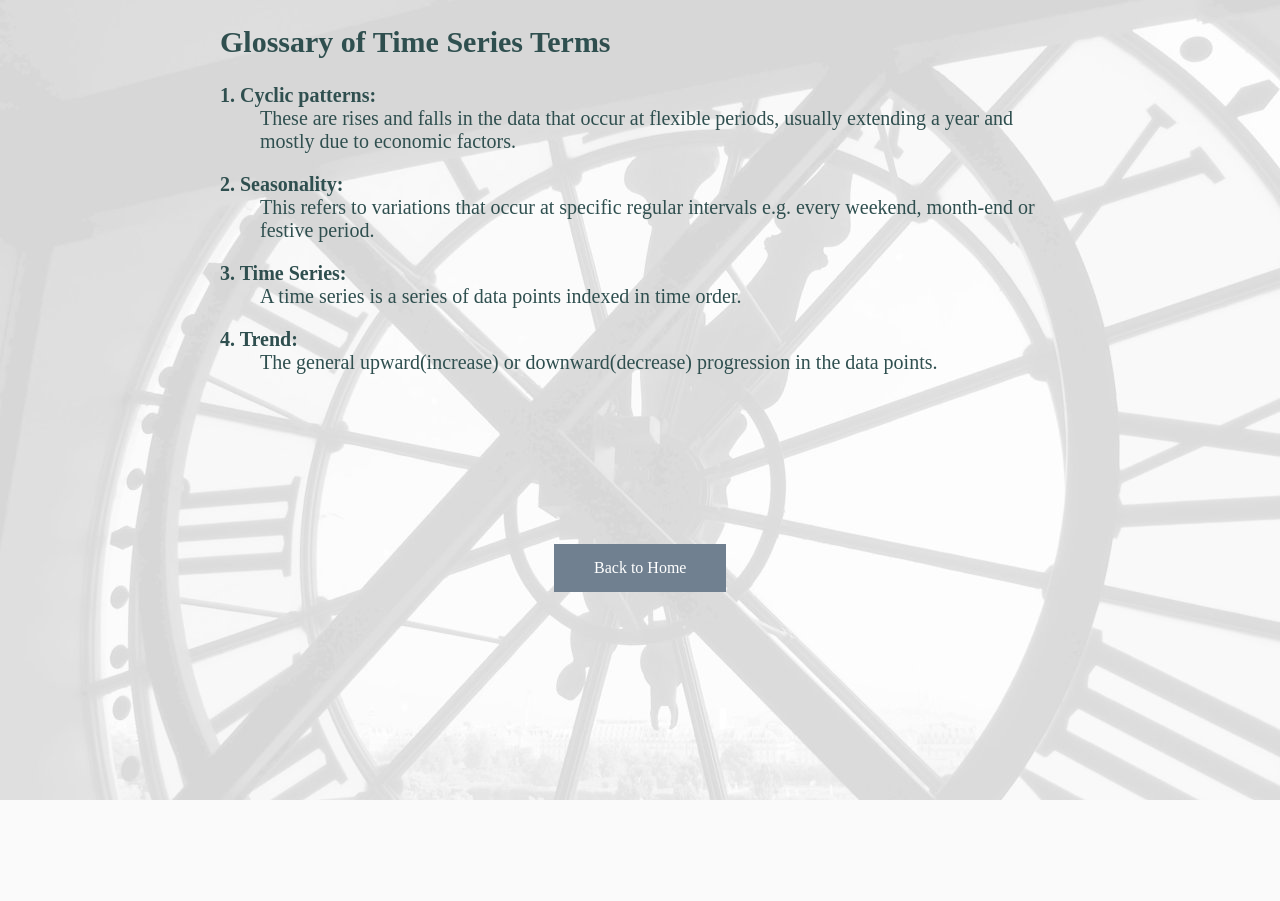
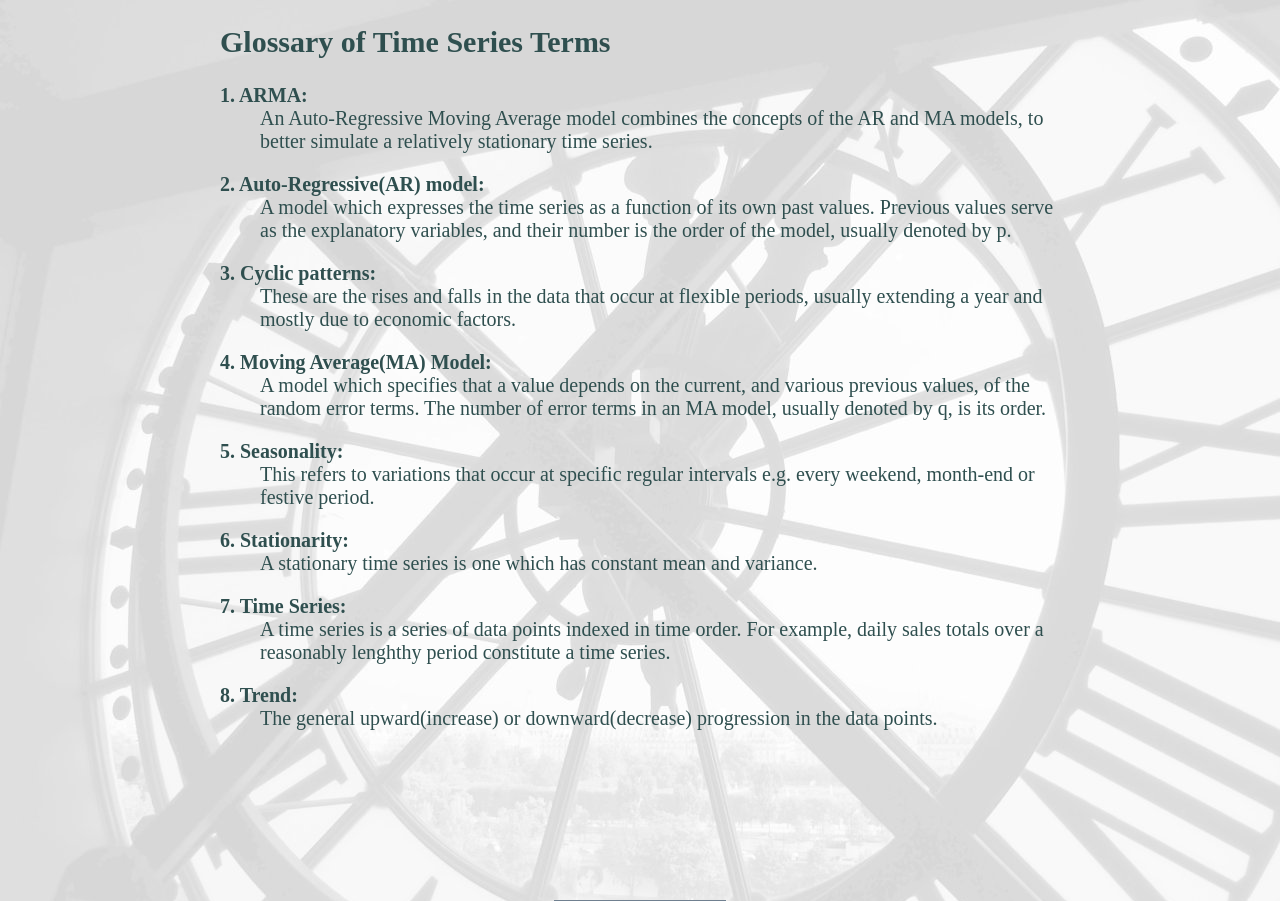
Before and after one commit to Tim-Abwao/time-series-app, a Flask app: page /glossary in a window 1280 px wide. Shown: the top 901 px of the page. Before the commit the page ends 800 px from the top, so only its background shows below. Run offline with Flask 2, Linux system fonts and the light colour scheme.

Commit message:
Adding definitions to the glossary

```diff
--- a/app.py
+++ b/app.py
@@ -109,7 +109,7 @@ def create_sample():
             ar_order = int(request.form["ar_order"])
             ma_order = int(request.form["ma_order"])
 
-            # creating user-defined sample
+            # creating user-defined ARMA sample
             index = pd.date_range(start, stop, freq=frequency)
             size = len(index)
             np.random.seed(123)
@@ -124,17 +124,13 @@ def create_sample():
             results = predictions.results
             sample = predictions.sample
             totals = sample.sum().round(2).to_numpy()
-            try:
-                plot = TimeSeriesGraphs(data, results)
-                graphs = {
-                    "acf&pacf": plot.acf_pacf,
-                    "lineplot": plot.lineplot,
-                    "model_fit": plot.modelfit,
-                    "seasonal_decomposition": plot.seasonal_decomposition,
-                }
-            except RuntimeError:
-                return redirect(url_for(create_sample))
-
+            plot = TimeSeriesGraphs(data, results)
+            graphs = {
+                "acf&pacf": plot.acf_pacf,
+                "lineplot": plot.lineplot,
+                "model_fit": plot.modelfit,
+                "seasonal_decomposition": plot.seasonal_decomposition,
+            }
             return render_template(
                 "processing_file.html",
                 graphs=graphs,
@@ -144,8 +140,8 @@ def create_sample():
             )
         except (IndexError, ValueError):  # due to small sample size
             input_error = "Please try again... Generated sample too small."
-        except ZeroDivisionError:  # raised when sample size=21, because of
-            # statsmodel's Autoreg function set up here with lags <=10
+        except ZeroDivisionError:  # raised when sample size=21, thus Autoreg
+            # function set up here with lag up to 10 has only 1 viable step.
             input_error = "Please increase sample size."
 
         return render_template(
--- a/static/glossary.csv
+++ b/static/glossary.csv
@@ -1,5 +1,9 @@
 title,definition
 Trend,"The general upward(increase) or downward(decrease) progression in the data points."
-Time Series,"A time series is a series of data points indexed in time order."
+Time Series,"A time series is a series of data points indexed in time order. For example, daily sales totals over a reasonably lenghthy period constitute a time series."
 Seasonality,"This refers to variations that occur at specific regular intervals e.g. every weekend, month-end or festive period."
-Cyclic patterns,"These are rises and falls in the data that occur at flexible periods, usually extending a year and mostly due to economic factors."
+Cyclic patterns,"These are the rises and falls in the data that occur at flexible periods, usually extending a year and mostly due to economic factors."
+Stationarity,"A stationary time series is one which has constant mean and variance."
+Auto-Regressive(AR) model,"A model which expresses the time series as a function of its own past values. Previous values serve as the explanatory variables, and their number is the order of the model, usually denoted by p."
+Moving Average(MA) Model,"A model which specifies that a value depends on the current, and various previous values, of the random error terms. The number of error terms in an MA model, usually denoted by q, is its order."
+ARMA,"An Auto-Regressive Moving Average model combines the concepts of the AR and MA models, to better simulate a relatively stationary time series."
--- a/templates/processing_sample.html
+++ b/templates/processing_sample.html
@@ -15,14 +15,14 @@
 				<option value="{{ frequency }}">{{frequencies[frequency] }}</option>
 				{% endfor %}
 			</select><br>
-			AR order
+			AR order:
 			<select name='ar_order'>
 				{% for i in range(1,10) %}
 
 				<option value={{ i }}>{{ i }}</option>
 				{% endfor %}
 			</select>
-			MA order
+			MA order:
 			<select name='ma_order'>
 				{% for i in range(1,10) %}
 				<option value={{ i }}>{{ i }}</option>
```
Also changed, not shown: static/files/2020-05-20 10:16:09.393431_acf_pacf_plots.png (renamed from static/files/2020-05-19 23:27:44.717374_acf_pacf_plots.png), static/files/2020-05-20 10:16:09.569438_line_plot.png (renamed from static/files/2020-05-19 23:27:44.879344_line_plot.png), static/files/2020-05-20 10:16:09.677278-AR.png (renamed from static/files/2020-05-19 23:27:44.984013-AR.png), static/files/2020-05-20 10:16:09.792602-Exponential Smoothing.png (renamed from static/files/2020-05-19 23:27:45.101942-Exponential Smoothing.png), static/files/2020-05-20 10:16:09.881711seasonal-decomposition.png (renamed from static/files/2020-05-19 23:27:45.196591seasonal-decomposition.png).
